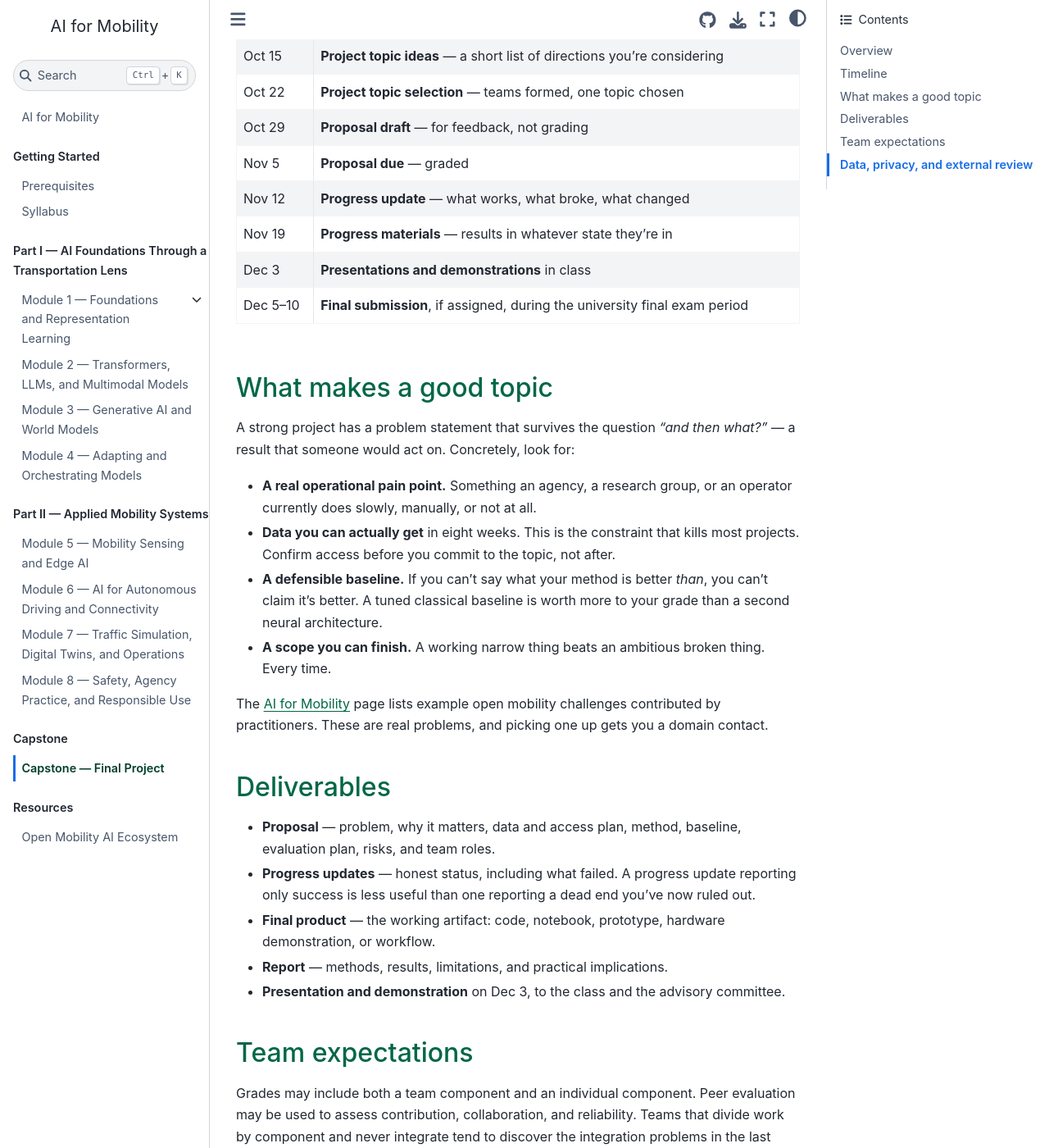
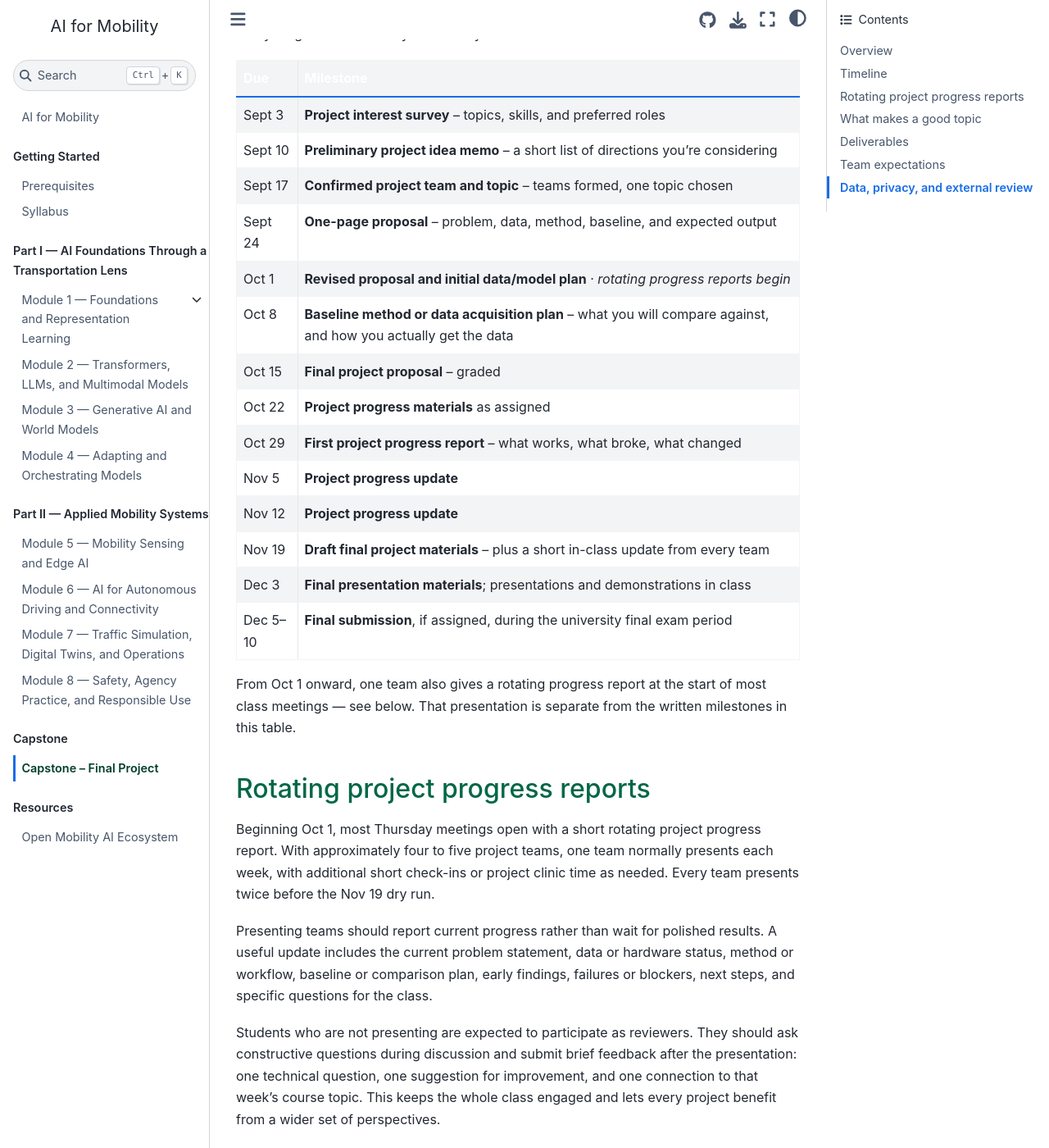
Before and after one commit to ai4mobility/ai4mobility.github.io, a Jupyter Book: the page built from capstone/index.md, in a window 1280 px wide and 1400 px high, scrolled down 670 px. Shown: the whole window at 82% size. Built offline with Jupyter Book 1.0.4 settings and Sphinx 7.4.7 and the Sphinx Book theme 1.1.4, drawn with Linux system fonts in a browser that asks for light colours; pages that are not in the unit, such as notebooks, are missing from menus; some of the changed text lies outside the part shown.

Commit message:
Complete the capstone timeline against the revised schedule
The timeline was missing three milestones the revised schedule carries:
the Oct 8 baseline method / data acquisition plan, the Oct 22 progress
materials, and the Nov 19 draft final materials -- the last of which was
buried inside a vague "Nov 5-19 rotating progress reports" row. Every
class date from Sept 3 to Dec 10 now has its own row, and a note
separates the written milestones from the in-class rotation.

Also corrected two facts the old schedule implied:
- Rotation begins Oct 1, not "after project selection" (Sept 17).
- The build window is eleven weeks from topic confirmation and seven
  after the graded proposal, not the "eight weeks" the page claimed
  back when selection happened in October.

Verified with a jupyter-book v1 build: no new warnings.

Co-Authored-By: Claude Opus 5 <noreply@anthropic.com>
Claude-Session: https://claude.ai/code/session_01B5rFXDYrLKRAYaJs9DvRQc

```diff
--- a/capstone/index.md
+++ b/capstone/index.md
@@ -1,6 +1,7 @@
-# Capstone — Final Project
+# Capstone -- Final Project
 
-*Runs from Week 8 through the end of term. See the {doc}`../syllabus` for graded weights.*
+*Runs from the beginning of term through the final submission. See the {doc}`../syllabus`
+for graded weights.*
 
 ## Overview
 
@@ -19,16 +20,45 @@ constraints that don't appear in papers.
 
 ## Timeline
 
+Everything below is due *before* that day's class.
+
 | Due | Milestone |
 |---|---|
-| Oct 15 | **Project topic ideas** — a short list of directions you're considering |
-| Oct 22 | **Project topic selection** — teams formed, one topic chosen |
-| Oct 29 | **Proposal draft** — for feedback, not grading |
-| Nov 5 | **Proposal due** — graded |
-| Nov 12 | **Progress update** — what works, what broke, what changed |
-| Nov 19 | **Progress materials** — results in whatever state they're in |
-| Dec 3 | **Presentations and demonstrations** in class |
+| Sept 3 | **Project interest survey** -- topics, skills, and preferred roles |
+| Sept 10 | **Preliminary project idea memo** -- a short list of directions you're considering |
+| Sept 17 | **Confirmed project team and topic** -- teams formed, one topic chosen |
+| Sept 24 | **One-page proposal** -- problem, data, method, baseline, and expected output |
+| Oct 1 | **Revised proposal and initial data/model plan** · *rotating progress reports begin* |
+| Oct 8 | **Baseline method or data acquisition plan** -- what you will compare against, and how you actually get the data |
+| Oct 15 | **Final project proposal** -- graded |
+| Oct 22 | **Project progress materials** as assigned |
+| Oct 29 | **First project progress report** -- what works, what broke, what changed |
+| Nov 5 | **Project progress update** |
+| Nov 12 | **Project progress update** |
+| Nov 19 | **Draft final project materials** -- plus a short in-class update from every team |
+| Dec 3 | **Final presentation materials**; presentations and demonstrations in class |
 | Dec 5–10 | **Final submission**, if assigned, during the university final exam period |
+
+From Oct 1 onward, one team also gives a rotating progress report at the start of most class
+meetings — see below. That presentation is separate from the written milestones in this table.
+
+## Rotating project progress reports
+
+Beginning Oct 1, most Thursday meetings open with a short rotating project progress report.
+With approximately four to five project teams, one team normally presents each week, with
+additional short check-ins or project clinic time as needed. Every team presents twice before
+the Nov 19 dry run.
+
+Presenting teams should report current progress rather than wait for polished results. A
+useful update includes the current problem statement, data or hardware status, method or
+workflow, baseline or comparison plan, early findings, failures or blockers, next steps, and
+specific questions for the class.
+
+Students who are not presenting are expected to participate as reviewers. They should ask
+constructive questions during discussion and submit brief feedback after the presentation:
+one technical question, one suggestion for improvement, and one connection to that week's
+course topic. This keeps the whole class engaged and lets every project benefit from a wider
+set of perspectives.
 
 ## What makes a good topic
 
@@ -37,8 +67,10 @@ result that someone would act on. Concretely, look for:
 
 - **A real operational pain point.** Something an agency, a research group, or an operator
   currently does slowly, manually, or not at all.
-- **Data you can actually get** in eight weeks. This is the constraint that kills most
-  projects. Confirm access before you commit to the topic, not after.
+- **Data you can actually get, in the time you have.** This is the constraint that kills most
+  projects. Topics are confirmed Sept 17 and presentations are Dec 3 — eleven weeks, and only
+  seven of them after the graded proposal on Oct 15. Confirm access before you commit to the
+  topic, not after.
 - **A defensible baseline.** If you can't say what your method is better *than*, you can't
   claim it's better. A tuned classical baseline is worth more to your grade than a second
   neural architecture.
```
